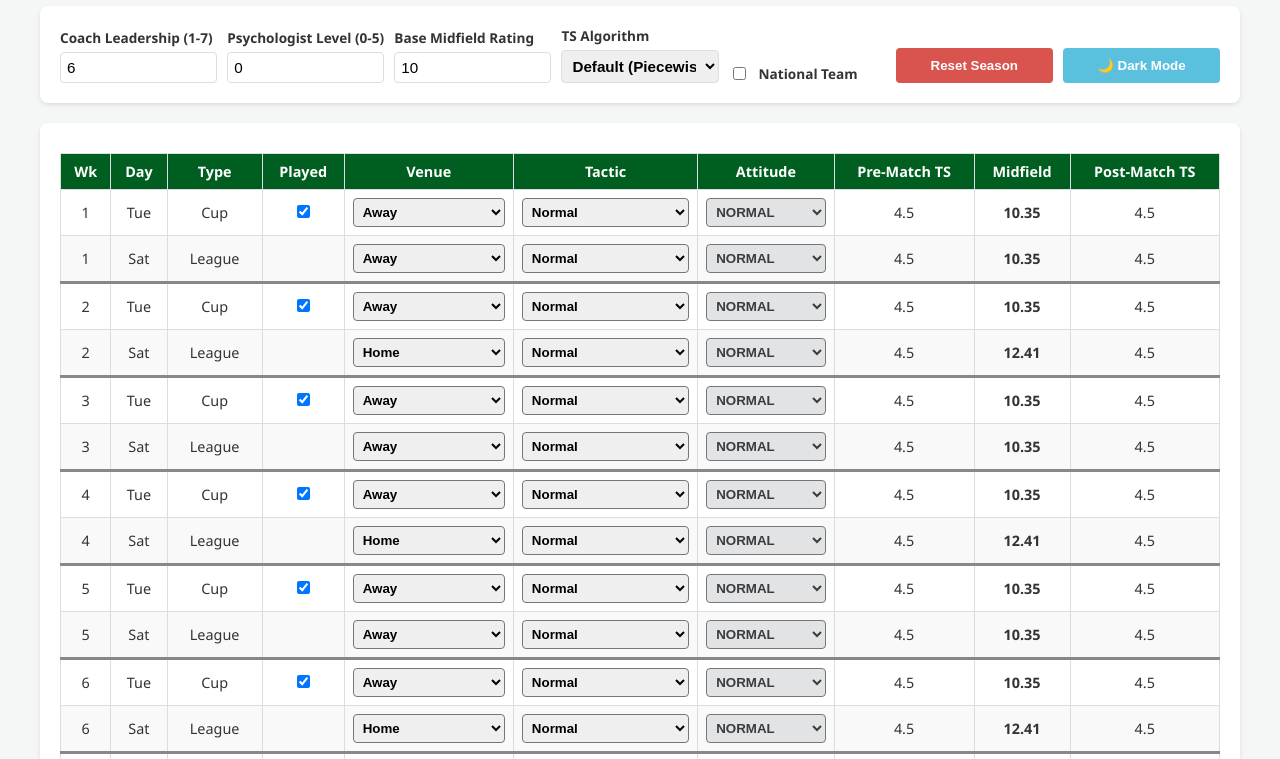
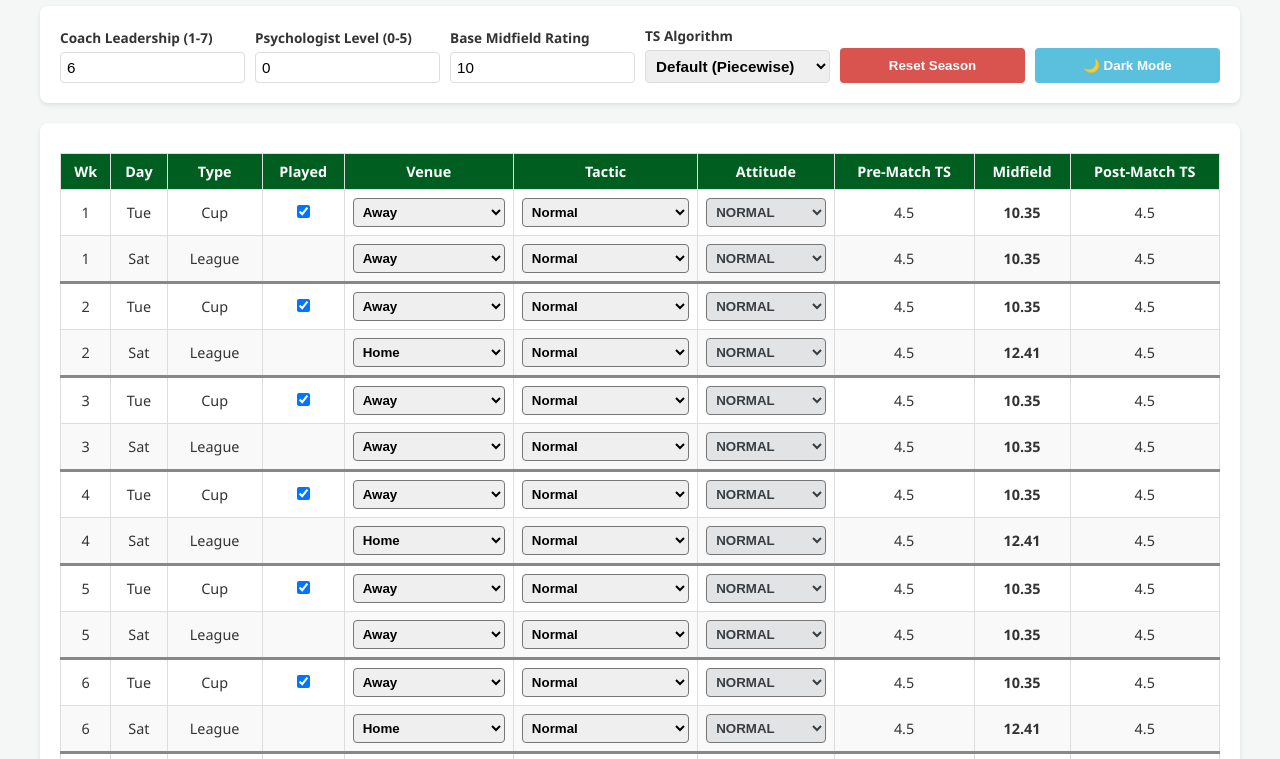
Before and after one commit to Deadcode94/HT_TS_Simulator, a plain HTML site: page index.html in a window 1280 px wide. Shown: the part 100-859 px from the top of the page. Drawn offline with Linux system fonts and the light colour scheme.

Commit message:
removes the national team checkbox

```diff
--- a/index.html
+++ b/index.html
@@ -31,10 +31,6 @@
                     <option value="piecewise">Default (Piecewise)</option>
                     <option value="asymptotic">Asymptotic (HO - Imprecise)</option>
                 </select>
-            </div>
-            <div class="form-group checkbox-group">
-                <input type="checkbox" id="isNationalTeam">
-                <label for="isNationalTeam" style="margin:0;">National Team</label>
             </div>
             <div class="form-group">
                 <button id="btnReset" class="btn-reset">Reset Season</button>
--- a/script.js
+++ b/script.js
@@ -1,9 +1,8 @@
 // --- MATHEMATICAL LOGIC ---
 class TeamSpiritSimulator {
-    constructor(coachLeadership, psychologistLevel = 0, isNationalTeam = false, calculationMethod = 'piecewise') {
+    constructor(coachLeadership, psychologistLevel = 0, calculationMethod = 'piecewise') {
         this.coachLeadership = coachLeadership;
         this.psychologistLevel = psychologistLevel;
-        this.isNationalTeam = isNationalTeam;
         this.calculationMethod = calculationMethod;
 
         // Base TS effect on Midfield (Equivalent to NORMAL attitude)
@@ -22,7 +21,6 @@ class TeamSpiritSimulator {
 
     getTargetSpirit() {
         let target = 4.5 + (this.psychologistLevel / 10.0);
-        if (this.isNationalTeam) target += 0.5;
         return target;
     }
 
@@ -203,10 +201,8 @@ class SeasonApp {
         this.defaultSettings = {
             coachLeadership: 6,
             psychologistLevel: 0,
-            isNationalTeam: false,
             tsCalculationMethod: 'piecewise',
-            baseMidfieldRating: 10.0,
-            initialTS: 4.5
+            baseMidfieldRating: 10.0
         };
         this.settings = { ...this.defaultSettings };
         this.schedule = [];
@@ -238,7 +234,6 @@ class SeasonApp {
         const sim = new TeamSpiritSimulator(
             Number(this.settings.coachLeadership),
             Number(this.settings.psychologistLevel),
-            this.settings.isNationalTeam,
             this.settings.tsCalculationMethod
         );
         this.controller = new SeasonController(sim);
@@ -263,9 +258,8 @@ class SeasonApp {
 
     runSimulation() {
         this.instantiateController();
-        const startingTS = this.settings.isNationalTeam ? 5.0 : 4.5;
         return this.controller.simulateSeason(
-            startingTS,
+            4.5,
             Number(this.settings.baseMidfieldRating),
             this.schedule
         );
@@ -279,7 +273,6 @@ const domEls = {
     coach: document.getElementById('coachLeadership'),
     psychologist: document.getElementById('psychologistLevel'),
     midfield: document.getElementById('baseMidfieldRating'),
-    national: document.getElementById('isNationalTeam'),
     algorithm: document.getElementById('tsCalculationMethod'),
     reset: document.getElementById('btnReset'),
     tbody: document.getElementById('scheduleTableBody')
@@ -289,7 +282,6 @@ function renderUI() {
     domEls.coach.value = app.settings.coachLeadership;
     domEls.psychologist.value = app.settings.psychologistLevel;
     domEls.midfield.value = app.settings.baseMidfieldRating;
-    domEls.national.checked = app.settings.isNationalTeam;
     domEls.algorithm.value = app.settings.tsCalculationMethod;
 
     const results = app.runSimulation();
@@ -392,7 +384,6 @@ function attachTableListeners() {
 domEls.coach.addEventListener('change', (e) => { app.updateSetting('coachLeadership', e.target.value); renderUI(); });
 domEls.psychologist.addEventListener('change', (e) => { app.updateSetting('psychologistLevel', e.target.value); renderUI(); });
 domEls.midfield.addEventListener('change', (e) => { app.updateSetting('baseMidfieldRating', e.target.value); renderUI(); });
-domEls.national.addEventListener('change', (e) => { app.updateSetting('isNationalTeam', e.target.checked); renderUI(); });
 domEls.algorithm.addEventListener('change', (e) => { app.updateSetting('tsCalculationMethod', e.target.value); renderUI(); });
 
 domEls.reset.addEventListener('click', () => {
```
